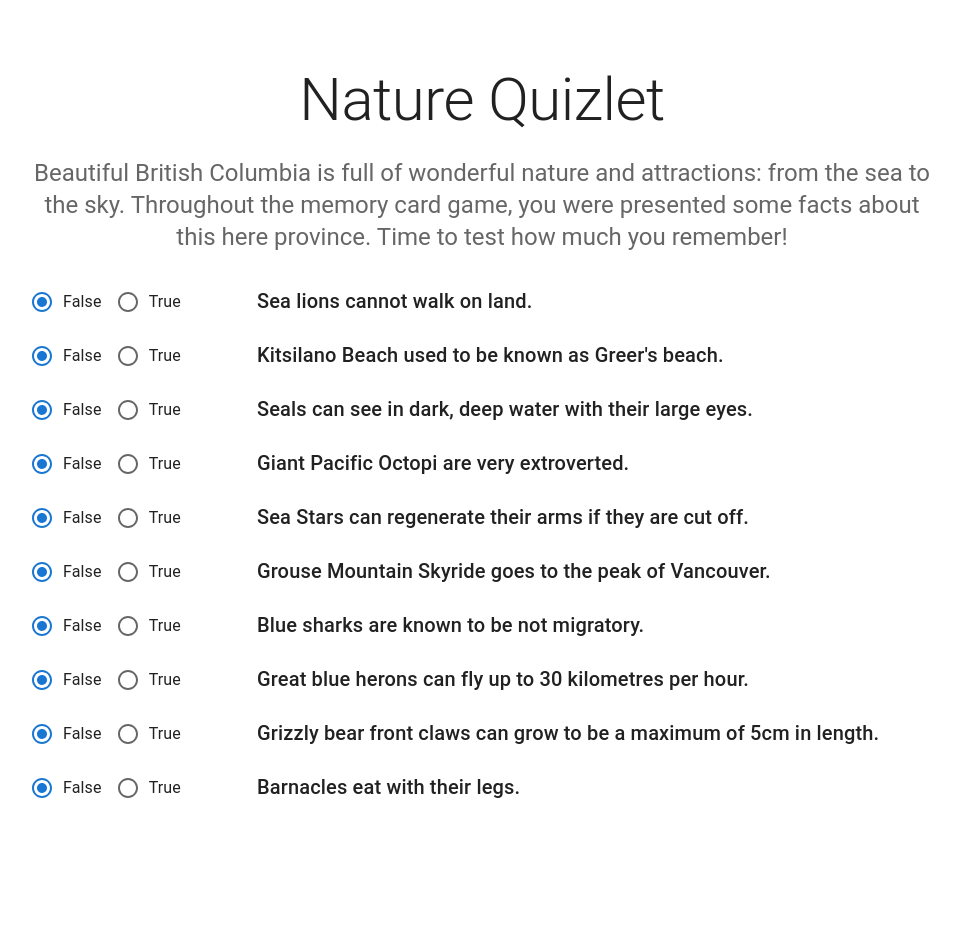
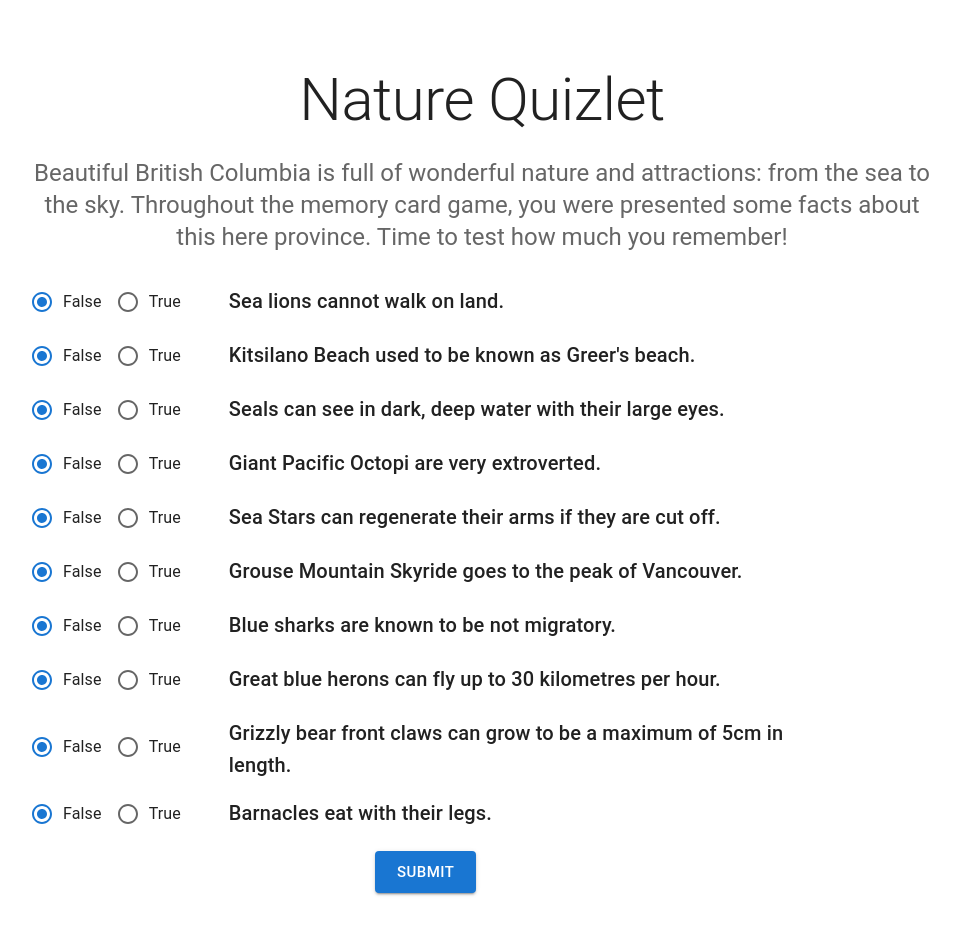
Before and after one commit to mahyarmirrashed/scisat-1, a React (Create React App) app in the folder tracker/: page / in a window 1280 px wide. Shown: the whole page, without its empty margins (158-1118 px from the left). Before the commit the page ends 857 px from the top, so only its background shows below. Built offline with nearby package versions, Linux system fonts and the light colour scheme.

Commit message:
feat: report form responses onsubmit

```diff
--- a/tracker/src/App.js
+++ b/tracker/src/App.js
@@ -1,4 +1,6 @@
 import * as React from 'react';
+import Box from '@mui/material/Box';
+import Button from '@mui/material/Button';
 import CssBaseline from '@mui/material/CssBaseline';
 import FormControl from '@mui/material/FormControl';
 import FormControlLabel from '@mui/material/FormControlLabel';
@@ -11,23 +13,39 @@ import Container from '@mui/material/Container';
 
 import questions from './res/questions.json';
 
+let responses = {};
+
+const DEFAULT_QUESTION_VALUE = false;
 const NUMBER_OF_QUESTIONS = 10;
 
 const chooseRandomQuestions = (n = NUMBER_OF_QUESTIONS) => {
   return questions.sort(() => Math.random() - Math.random()).slice(0, n);
 };
 
+const collectResponses = (e) => {
+  e.preventDefault();
+
+  console.log(responses);
+};
+
 const Question = (props) => {
   const [value, setValue] = React.useState('false');
+
+  const changeValue = (val) => {
+    responses[props.id] = val;
+    setValue(val);
+  };
+
+  responses[props.id] = DEFAULT_QUESTION_VALUE;
 
   return (
     <Grid container sx={{ mb: 2 }} data-question-id={props.id}>
       <Grid container item xs={3}>
-        <FormControl sx={{ mt: -0.5 }}>
         <RadioGroup
           row
+          sx={{ mt: -0.5 }}
           value={value}
-            onChange={(e) => setValue(e.target.value)}
+          onChange={(e) => changeValue(e.target.value)}
         >
           <FormControlLabel
             value="false"
@@ -42,7 +60,6 @@ const Question = (props) => {
             labelPlacement="left"
           />
         </RadioGroup>
-        </FormControl>
       </Grid>
       <Grid container item xs={9}>
         <Typography component="h6" variant="h6" align="left" display="inline">
@@ -88,9 +105,16 @@ const App = () => {
         component="main"
         sx={{ pt: 4, pb: 4 }}
       >
+        <FormControl component="form" onSubmit={collectResponses}>
           {chooseRandomQuestions().map((question) => (
             <Question id={question.id} text={question.question} />
           ))}
+          <Box textAlign="center">
+            <Button type="submit" variant="contained" size="large">
+              Submit
+            </Button>
+          </Box>
+        </FormControl>
       </Container>
     </React.Fragment>
   );
```
Lines whose indentation alone changed are shown as unchanged.
